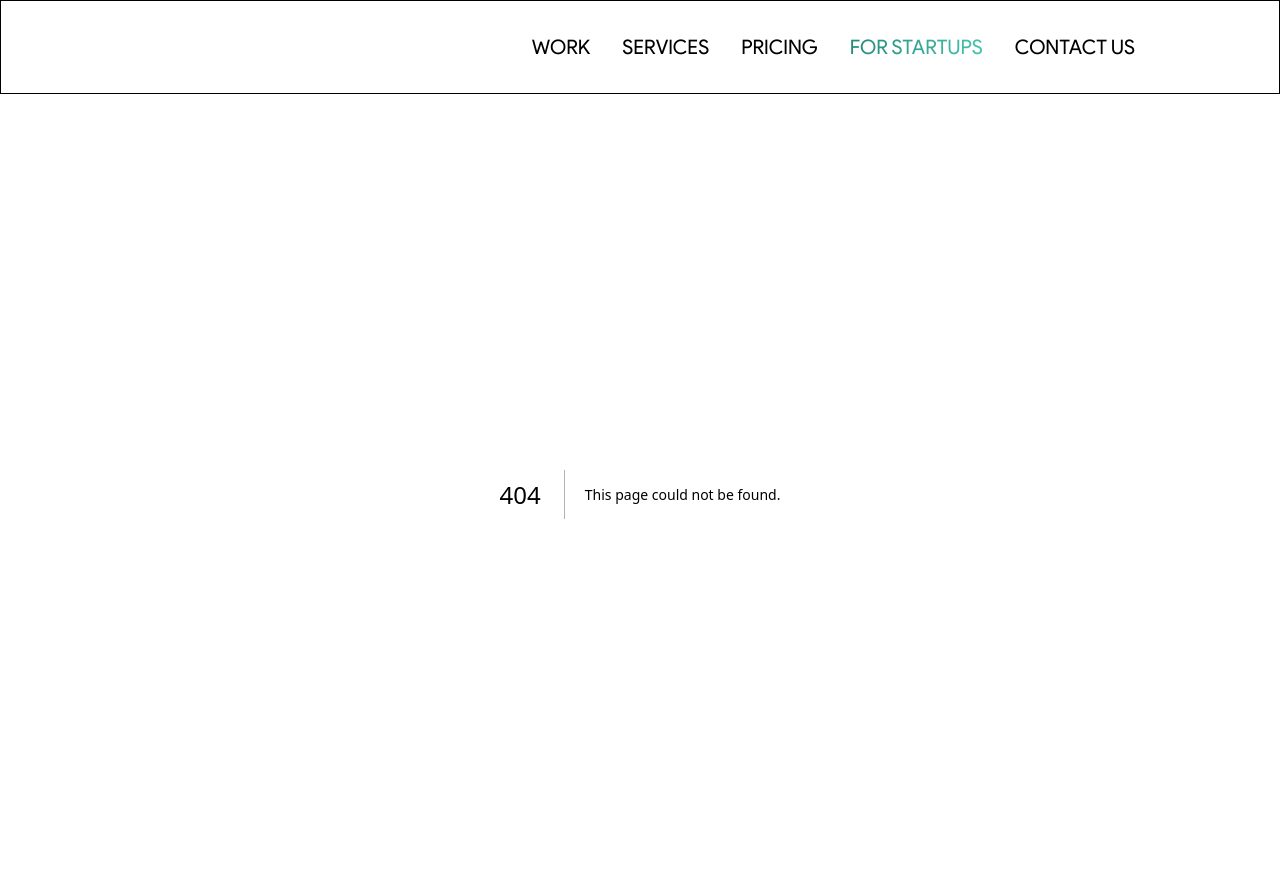
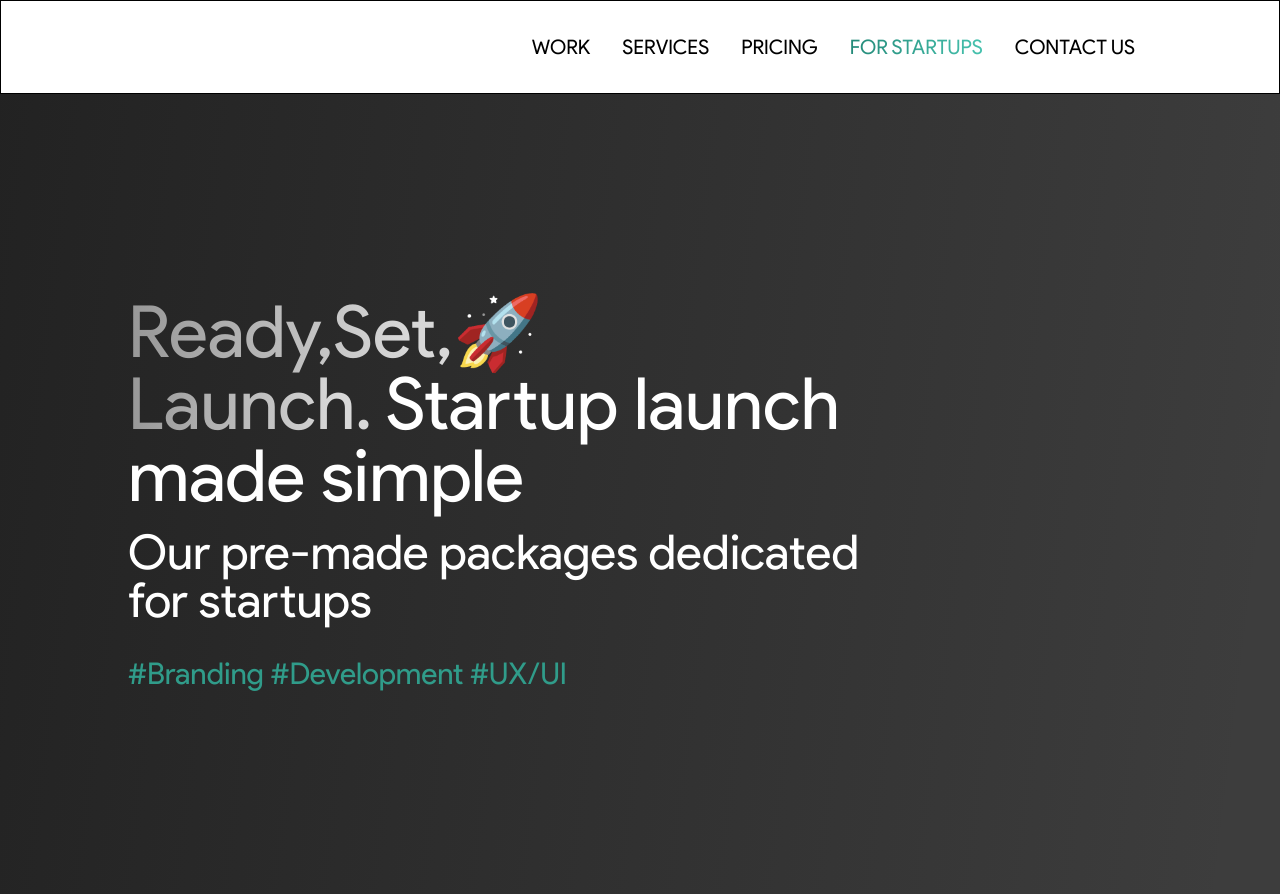
Before and after one commit to ManupaDev/curve, a Next.js app: page /for-startups in a window 1280 px wide. Before the commit this address had no page. Built offline with nearby package versions, Linux system fonts and the light colour scheme.

Commit message:
feat:setup for-startups-hero

```diff
--- /dev/null
+++ b/app/for-startups/components/hero.tsx
@@ -0,0 +1,22 @@
+function Hero() {
+  return (
+    <div className="lg:px-32 bg-gradient-2 min-h-screen flex flex-col justify-center">
+      <div className="text-7xl">
+        <h1>
+          <span className="text-gradient-4">Ready,Set,</span>🚀
+        </h1>
+        <h1>
+          <span className="text-gradient-4"> Launch.</span> <span className="text-white">Startup launch</span>
+        </h1>
+        <h1 className="text-white">made simple</h1>
+      </div>
+      <div className="text-5xl text-white mt-4">
+        <h1>Our pre-made packages dedicated</h1>
+        <h1>for startups</h1>
+      </div>
+      <h1 className="text-curve-green text-3xl mt-8">#Branding #Development #UX/UI</h1>
+    </div>
+  );
+}
+
+export default Hero;
--- /dev/null
+++ b/app/for-startups/page.tsx
@@ -0,0 +1,11 @@
+import Hero from "./components/hero";
+
+function ForStartups() {
+  return (
+    <div>
+      <Hero />
+    </div>
+  );
+}
+
+export default ForStartups;
--- a/app/globals.css
+++ b/app/globals.css
@@ -45,12 +45,23 @@
 }
 
 .text-gradient-3 {
-  background: linear-gradient(90deg, #625F5F 0.02%, #625F5F63 86.11%);
+  background: linear-gradient(90deg, #625f5f 0.02%, #625f5f63 86.11%);
   -webkit-background-clip: text;
   -webkit-text-fill-color: transparent;
   background-clip: text;
 }
 
-.bg-gradient-1{
-  background: linear-gradient(268.14deg, #65B0D2 -4.96%, #1C5294 98.44%);
+.text-gradient-4 {
+  background: linear-gradient(90.08deg, #979797 0.02%, #d8d8d8 86.11%);
+  -webkit-background-clip: text;
+  -webkit-text-fill-color: transparent;
+  background-clip: text;
 }
+
+.bg-gradient-1 {
+  background: linear-gradient(268.14deg, #65b0d2 -4.96%, #1c5294 98.44%);
+}
+
+.bg-gradient-2 {
+  background: linear-gradient(96.99deg, #222222 -0.89%, rgba(0, 0, 0, 0.76) 95.89%);
+}
--- a/tailwind.config.js
+++ b/tailwind.config.js
@@ -11,6 +11,9 @@ module.exports = {
     extend: {
       fontFamily:{
         ['sans']:['product-sans',...defaultTheme.fontFamily.sans]
+      },
+      colors:{
+        'curve-green':'#309C8A'
       }
     },
   },
```
